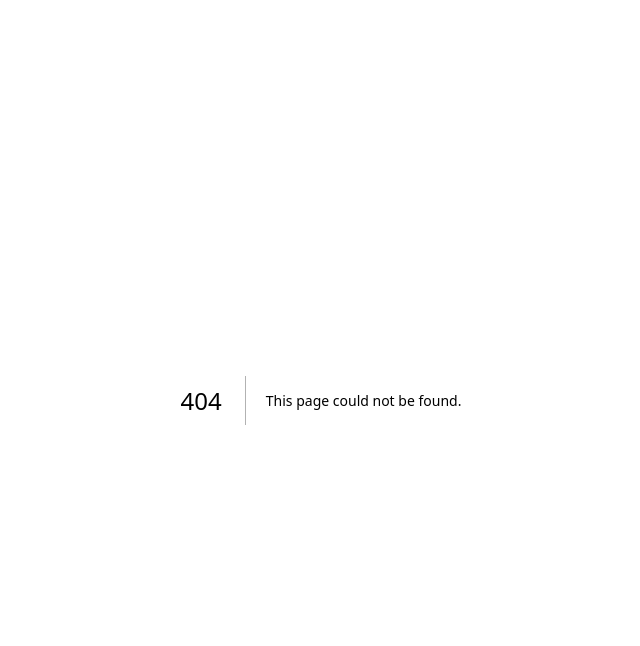
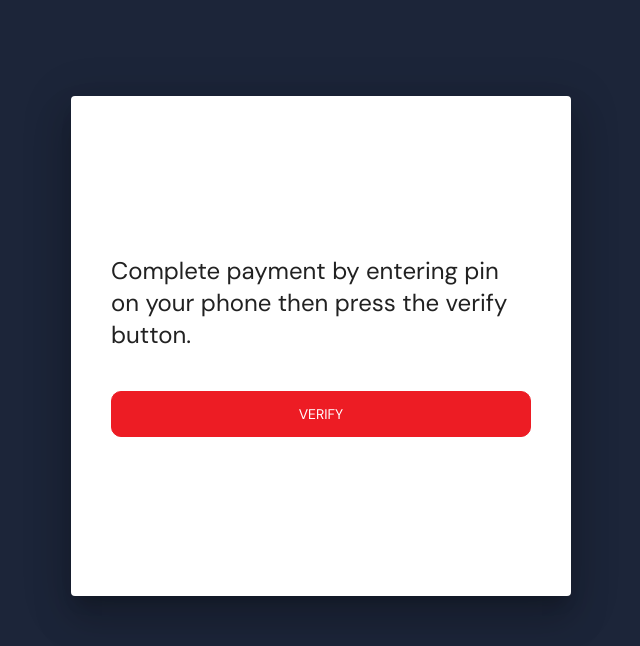
Before and after one commit to brandeddavid/wema-form, a Next.js app: page /status in a window 1280 px wide. Before the commit this address had no page. Shown: the top 646 px of the page, without its empty margins (319-959 px from the left). Built offline with nearby package versions, Linux system fonts and the light colour scheme.

Commit message:
add status page

```diff
--- a/src/app/layout.tsx
+++ b/src/app/layout.tsx
@@ -13,7 +13,9 @@ export default function RootLayout({
 		<html lang="en">
 			<ThemeProvider theme={theme}>
 				<CssBaseline />
-				<body>{children}</body>
+				<body className="flex flex-col items-center justify-between min-h-screen md:p-24">
+					{children}
+				</body>
 			</ThemeProvider>
 		</html>
 	);
--- a/src/app/page.tsx
+++ b/src/app/page.tsx
@@ -2,7 +2,7 @@
 import Form from "../components/Form/form";
 export default function Home() {
 	return (
-		<main className="flex flex-col items-center justify-between min-h-screen md:p-24">
+		<main>
 			<Form />
 		</main>
 	);
--- /dev/null
+++ b/src/app/status/page.tsx
@@ -0,0 +1,39 @@
+"use client";
+import React from "react";
+import { Box, Paper, Typography, CircularProgress } from "@mui/material";
+import SubmitButton from "../../components/SubmitButton/submitButton";
+
+const StatusPage = () => {
+	return (
+		<Paper
+			elevation={24}
+			className="bg-white h-screen md:h-auto w-full md:w-[500px] md:min-h-[500px] p-[40px] flex flex-col justify-center"
+		>
+			<Box>
+				<Typography variant="h5">
+					Complete payment by entering pin on your phone then press the verify
+					button.
+				</Typography>
+			</Box>
+			<Box sx={{ mt: 20 }}>
+				<SubmitButton
+				// startIcon={
+				// 	isSubmitting ? (
+				// 		<CircularProgress
+				// 			sx={{
+				// 				color: "#ffffff",
+				// 			}}
+				// 			size={20}
+				// 		/>
+				// 	) : null
+				// }
+				// onClick={submitForm}
+				>
+					Verify
+				</SubmitButton>
+			</Box>
+		</Paper>
+	);
+};
+
+export default StatusPage;
--- a/src/components/Form/form.tsx
+++ b/src/components/Form/form.tsx
@@ -1,5 +1,6 @@
 "use client";
-import React from "react";
+import React, { useEffect } from "react";
+import { useRouter } from "next/navigation";
 import Link from "next/link";
 import {
 	Box,
@@ -18,7 +19,8 @@ import useFormStore from "../../store/useFormStore";
 import type { FormState } from "../../store/useFormStore";
 
 const Form = () => {
-	const attendanceType = useFormStore(
+	const router = useRouter();
+	const attendanceType: any = useFormStore(
 		(state: FormState) => state.attendanceType
 	);
 	const selectedAttendance = useFormStore(
@@ -29,6 +31,7 @@ const Form = () => {
 	const email = useFormStore((state: FormState) => state.email);
 	const phoneNumber = useFormStore((state: FormState) => state.phoneNumber);
 	const isSubmitting = useFormStore((state: FormState) => state.isSubmitting);
+	const paymentStatus = useFormStore((state: FormState) => state.paymentStatus);
 
 	const setSelectedAttendance = useFormStore(
 		(state: FormState) => state.setSelectedAttendance
@@ -40,6 +43,10 @@ const Form = () => {
 		(state: FormState) => state.setPhoneNumber
 	);
 	const submitForm = useFormStore((state: FormState) => state.submitForm);
+
+	useEffect(() => {
+		if (paymentStatus === "processing") router.push("/status");
+	}, [paymentStatus, router]);
 
 	return (
 		<Paper
```
Also changed, not shown: src/store/useFormStore.ts (+4 -8 lines).
